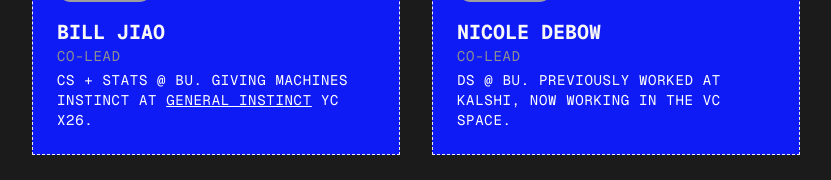
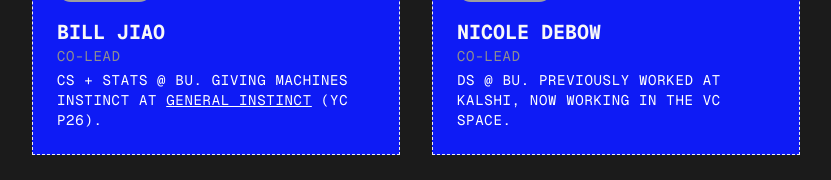
Before and after one commit to aryshriv/disruptors-boston, a Next.js app: page / in a window 1280 px wide. Shown: the part 2879-3059 px from the top of the page, without its empty margins (224-1055 px from the left). Built offline with nearby package versions, Linux system fonts and the light colour scheme; grey boxes are pictures that could not be loaded.

Commit message:
yc update

```diff
--- a/app/page.tsx
+++ b/app/page.tsx
@@ -265,7 +265,7 @@ export default function HomePage() {
                   >
                     General Instinct
                   </a>{" "}
-                  YC X26.
+                  (YC P26).
                 </p>
               </div>
               <div className="group relative overflow-hidden border-dashed border border-primary bg-[rgb(14,27,245)] p-6">
```
